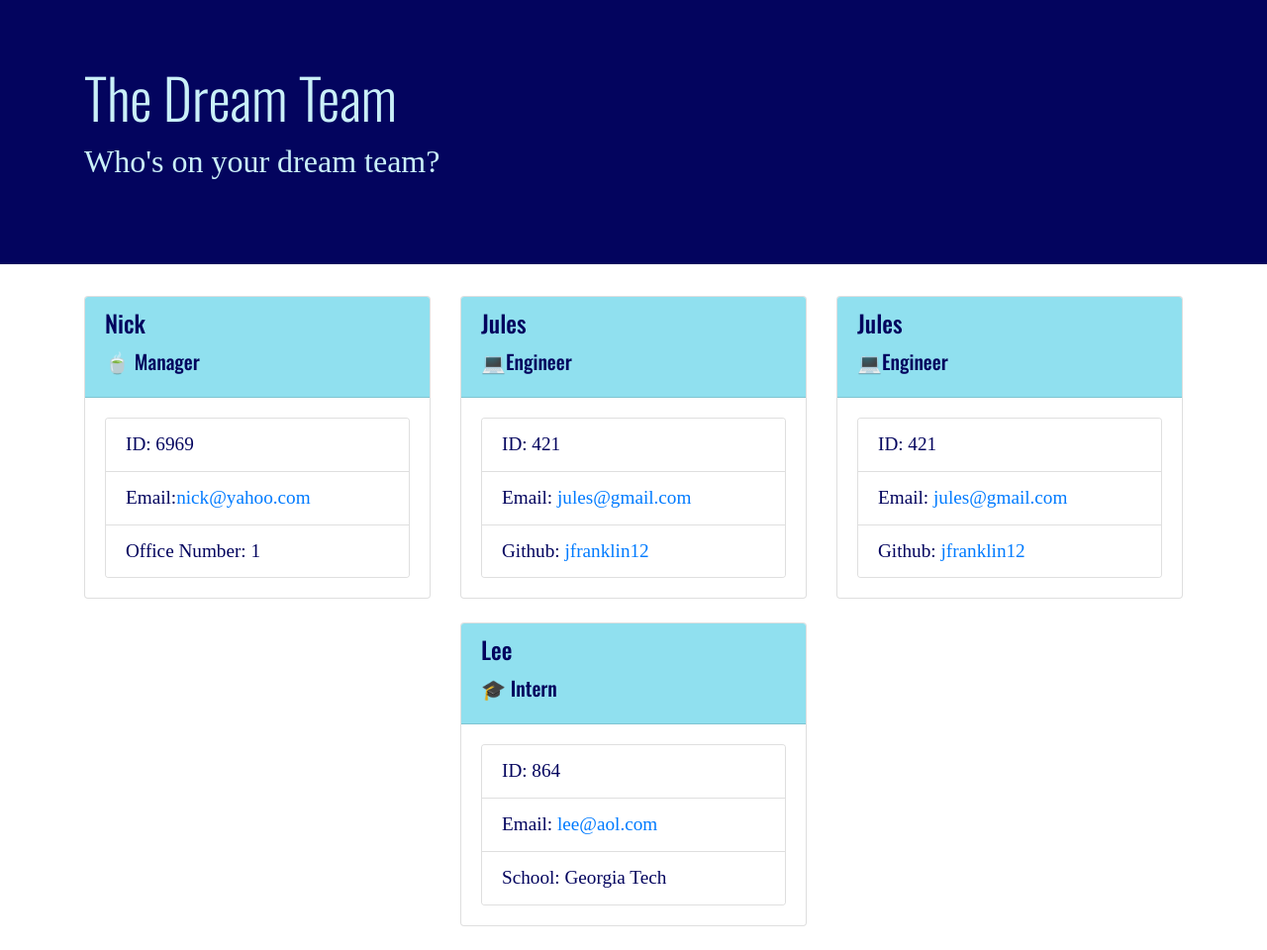
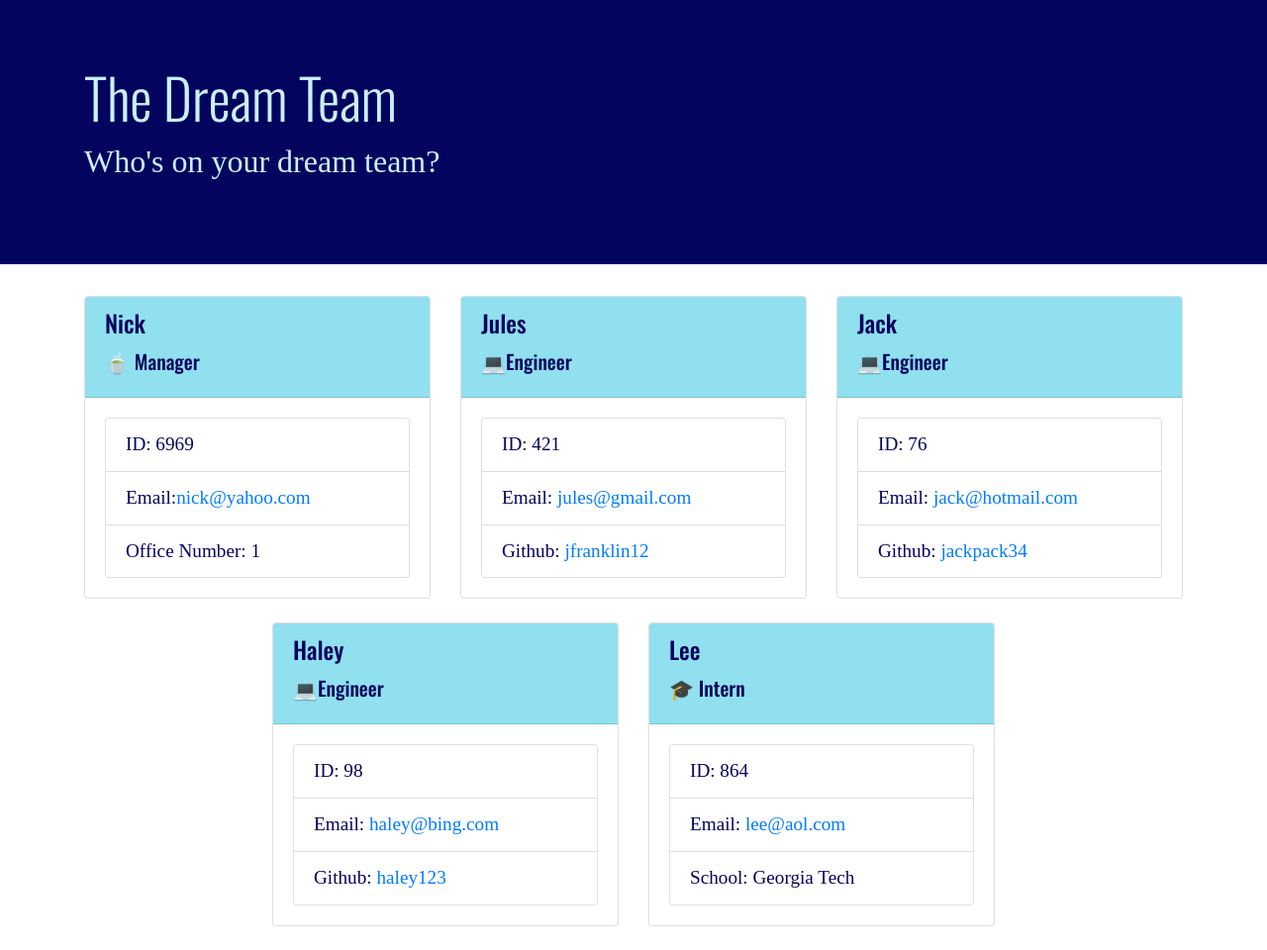
Before and after one commit to jfranklin12/Julian-Franklin-Team-Profile-Generator, a website: page dist/index.html in a window 1280 px wide. Shown: the whole page at 99% size. Drawn offline with nearby package versions, Linux system fonts and the light colour scheme; a web font is replaced by a local one.

Commit message:
read me update and final commit

```diff
--- a/dist/index.html
+++ b/dist/index.html
@@ -65,15 +65,32 @@
             <div class="col mb-4">
                 <div class="card h-100">
                     <div class="card-header">
-                        <h4 class="card-title">Jules</h4>
+                        <h4 class="card-title">Jack</h4>
                         <h5 class="card-title">💻Engineer</h5>
                     </div>
                     <div class="card-body text-primary">
                         <div class="card">
                             <ul class="list-group list-group-flush">
-                                <li class="list-group-item">ID: 421</li>
-                                <li class="list-group-item">Email: <a href= mailto:'jules@gmail.com'>jules@gmail.com</a></li>
-                                <li class="list-group-item">Github: <a href='https://github.com/jfranklin12'>jfranklin12</a></li>
+                                <li class="list-group-item">ID: 76</li>
+                                <li class="list-group-item">Email: <a href= mailto:'jack@hotmail.com'>jack@hotmail.com</a></li>
+                                <li class="list-group-item">Github: <a href='https://github.com/jackpack34'>jackpack34</a></li>
+                            </ul>
+                        </div>
+                    </div>
+                </div>
+            </div>
+            <div class="col mb-4">
+                <div class="card h-100">
+                    <div class="card-header">
+                        <h4 class="card-title">Haley</h4>
+                        <h5 class="card-title">💻Engineer</h5>
+                    </div>
+                    <div class="card-body text-primary">
+                        <div class="card">
+                            <ul class="list-group list-group-flush">
+                                <li class="list-group-item">ID: 98</li>
+                                <li class="list-group-item">Email: <a href= mailto:'haley@bing.com'>haley@bing.com</a></li>
+                                <li class="list-group-item">Github: <a href='https://github.com/haley123'>haley123</a></li>
                             </ul>
                         </div>
                     </div>
```
Also changed, not shown: README.md, assests/console-log-of-team.jpg (added), assests/homepage.jpg (added), assests/terminal-with-inquirer.jpg (added).
